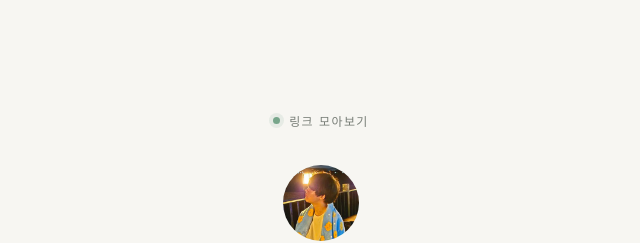
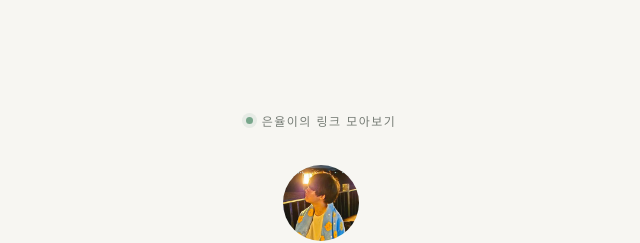
Before and after one commit to EunYool10/link-collection, a plain HTML site: page index.html in a window 1280 px wide. Shown: the top 243 px of the page, 319-959 px from the left. Drawn offline with Linux system fonts and the light colour scheme.

Commit message:
Personalize page heading

```diff
--- a/index.html
+++ b/index.html
@@ -33,7 +33,7 @@
 </head>
 <body>
 <main>
-  <div class="topline"><span class="dot"></span> 링크 모아보기</div>
+  <div class="topline"><span class="dot"></span> 은율이의 링크 모아보기</div>
   <header>
     <div class="avatar"><img src="eunyool_profile.jpg" alt="EunYool 프로필 사진"></div>
     <h1>EunYool</h1>
```
